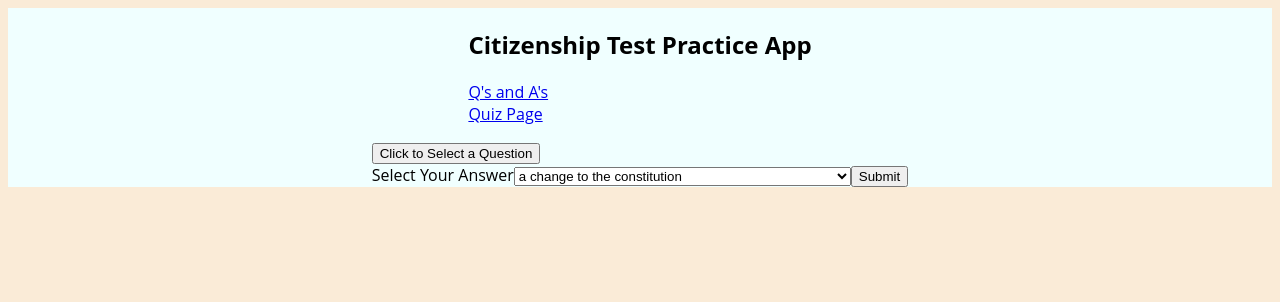
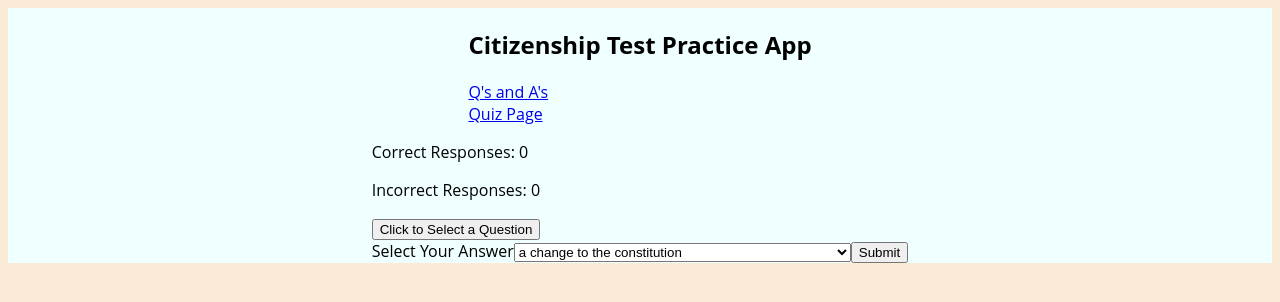
Before and after one commit to mmaustin/citizenship-questions-answers, a React (Create React App) app in the folder citizenship-frontend/: page /questions/dropbox in a window 1280 px wide. Shown: the top 302 px of the page. Built offline with nearby package versions, Linux system fonts and the light colour scheme.

Commit message:
imported answer tally props to answer tabulation component

```diff
--- a/citizenship-frontend/src/features/view/AnswerTabulation.js
+++ b/citizenship-frontend/src/features/view/AnswerTabulation.js
@@ -1,9 +1,10 @@
 import React from 'react'
 
-const AnswerTabulation = () => {
+const AnswerTabulation = ({correctAnswer, incorrectAnswer}) => {
     return(
         <div>
-
+            <p>Correct Responses: {correctAnswer}</p>
+            <p>Incorrect Responses: {incorrectAnswer}</p>
         </div>
     )
 }
```
